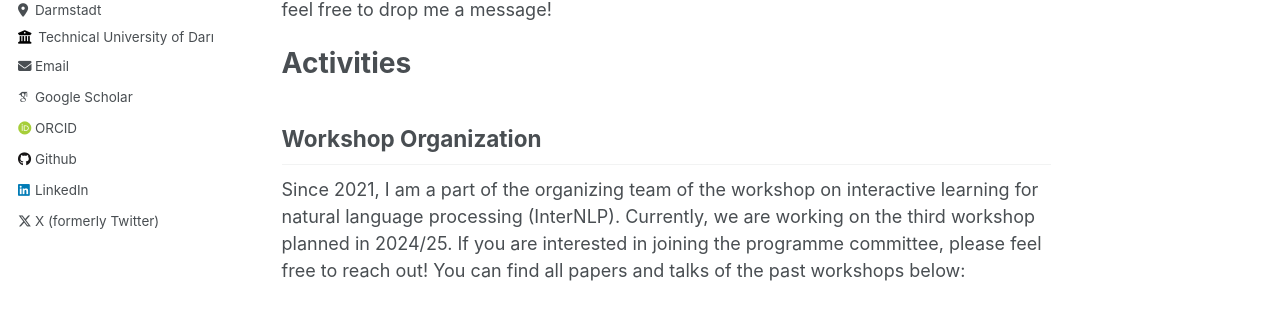
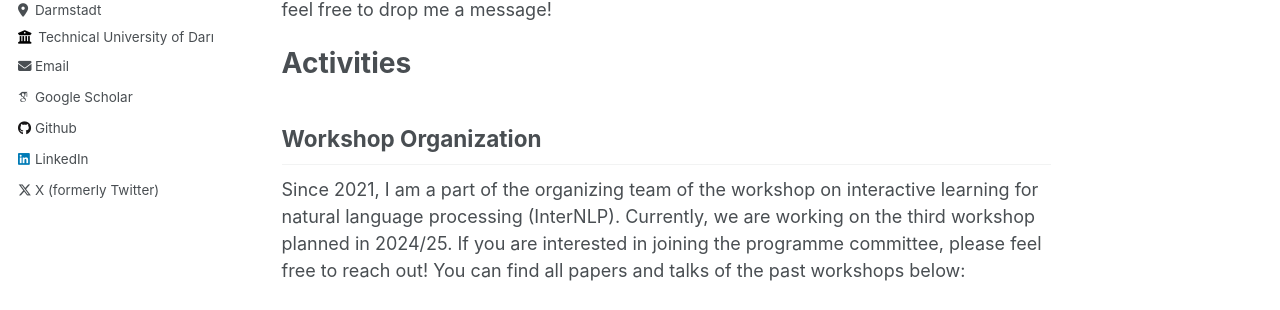
Before and after one commit to ji-ung-lee/ji-ung-lee.github.io, a Jekyll site: the page built from _pages/about.md, in a window 1280 px wide. Shown: the part 368-678 px from the top of the page. Built offline with Jekyll 4.4.1, drawn with Linux system fonts in a browser that asks for light colours; some web fonts are replaced.

Commit message:
remove orcid

```diff
--- a/_config.yml
+++ b/_config.yml
@@ -33,7 +33,6 @@ author:
   # Academic websites
   googlescholar    : "https://scholar.google.com/citations?user=5Afusk0AAAAJ"
   impactstory      : # URL
-  orcid            : "https://orcid.org/0000-0002-8428-2003"
 
   # Repositories and software development
   github           : "Wuhn"
```
